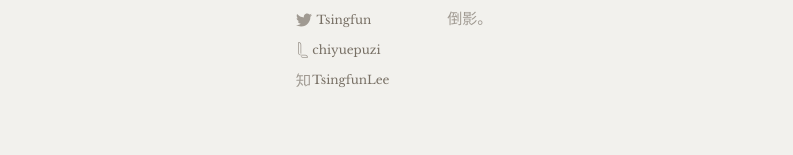
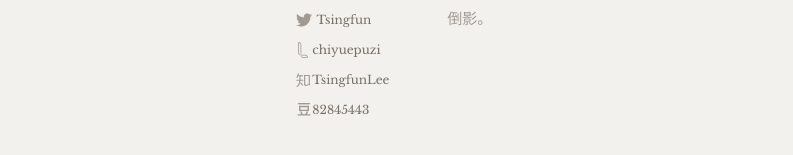
Before and after one commit to TsingfunLee/TsingfunLee.github.io, a Jekyll site: the page built from index.html, in a window 1280 px wide and 900 px high, scrolled down 2319 px. Shown: the part 716-871 px from the top of the window, without its empty margins (238-1031 px from the left). Built offline with Jekyll 4.4.1, drawn with Linux system fonts in a browser that asks for light colours; some web fonts are replaced.

Commit message:
add douban icon

```diff
--- a/_includes/footer.html
+++ b/_includes/footer.html
@@ -43,6 +43,12 @@
 						{% include icon-zhihu.html username=site.zhihu_username %}
 					<li>
 					{% endif %}
+
+					{% if site.douban_username %}
+					<li>
+						{% include icon-douban.html username=site.douban_username %}
+					<li>
+					{% endif %}
 				</ul>
 			</div>
 
--- /dev/null
+++ b/_includes/icon-douban.html
@@ -0,0 +1 @@
+<a href="https://wwww.douban.com/people/{{ include.username }}"><span class="icon icon--douban">{% include icon-douban.svg %}</span><span class="username">{{ include.username }}</span></a>
```
Also changed, not shown: _includes/icon-douban.svg (added).
